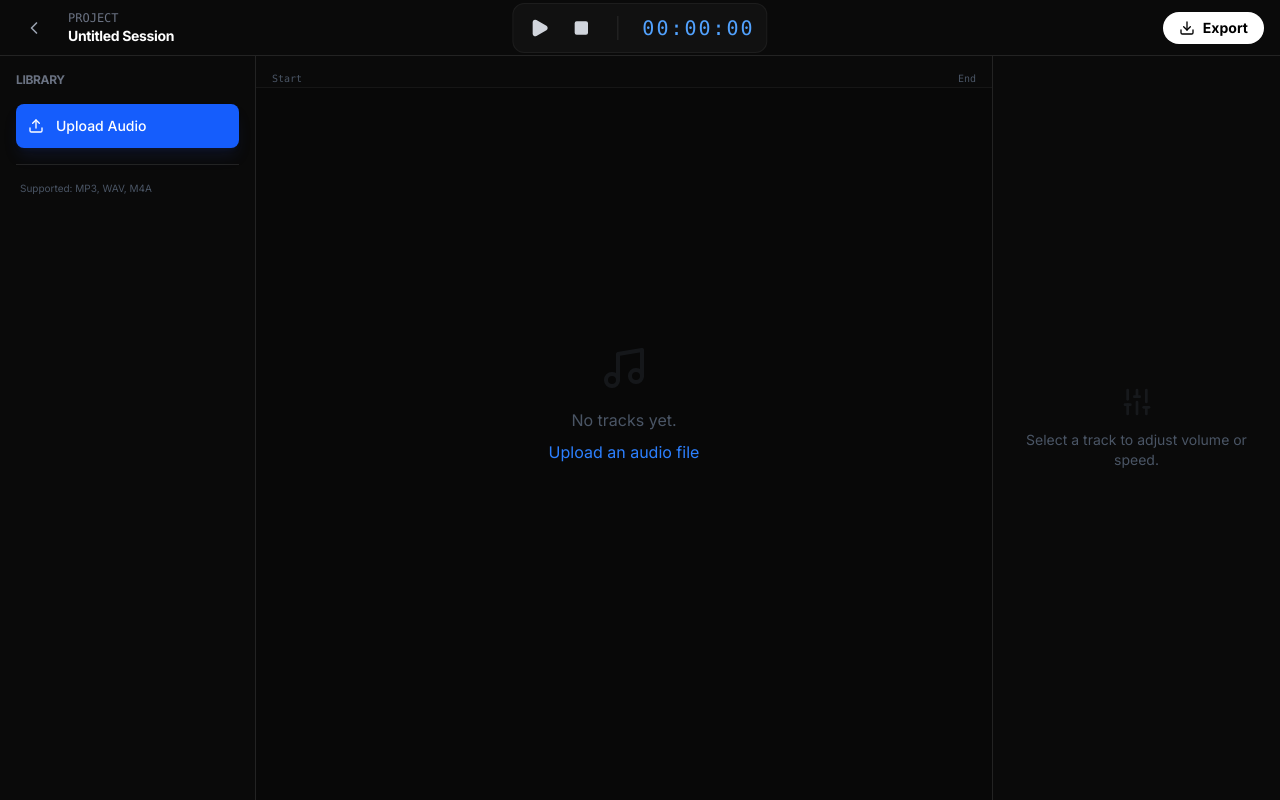
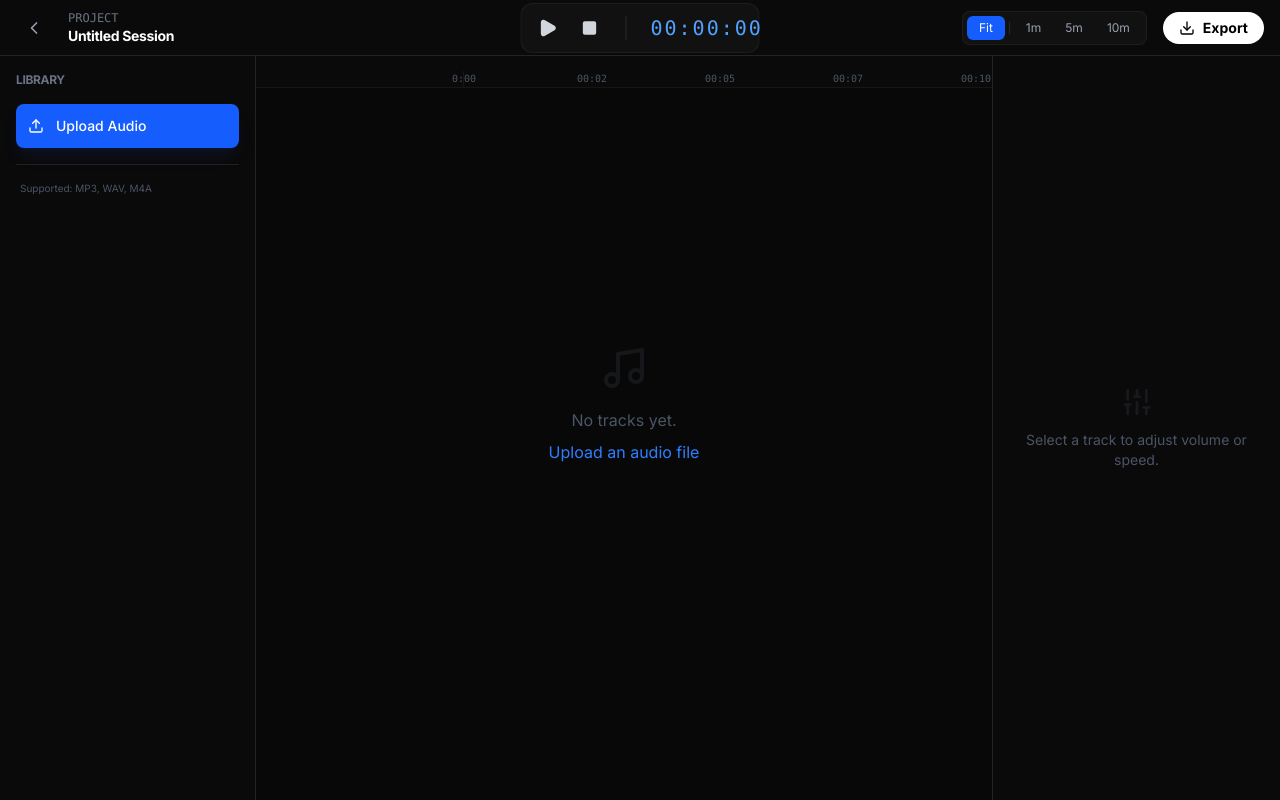
Before and after one commit to 48JustArch/Submaker, a Next.js app: page /studio in a window 1280 px wide. Built offline with nearby package versions, Linux system fonts and the light colour scheme.

Commit message:
Optimize audio loading speed and remove blue progress line

```diff
--- a/src/app/studio/page.tsx
+++ b/src/app/studio/page.tsx
@@ -1,10 +1,11 @@
 'use client';
 
-import { useState, useRef, ChangeEvent } from 'react';
+import { useState, useRef, ChangeEvent, useEffect } from 'react';
 import {
     Play, Pause, Square, Download, Plus,
     Volume2, Music, Settings,
-    ChevronLeft, Activity, Upload, Trash2, Sliders
+    ChevronLeft, Activity, Upload, Trash2, Sliders,
+    ZoomIn, ZoomOut, Clock
 } from 'lucide-react';
 import Link from 'next/link';
 import TrackPlayer from '@/components/studio/TrackPlayer';
@@ -14,24 +15,33 @@ interface Track {
     name: string;
     url: string;
     type: 'subliminal' | 'music' | 'atmosphere';
-    volume: number; // 0-1 (mapped from 0-100 UI)
+    volume: number; // 0-1
     speed: number;  // 0.5-2.0
     pan: number;    // -1 to 1
     muted: boolean;
     solo: boolean;
     color: string;
     icon: any;
+    duration: number; // in seconds
 }
+
+type ZoomLevel = 'fit' | 60 | 300 | 600 | 1800; // fit, 1m, 5m, 10m, 30m
 
 export default function StudioPage() {
     const [activeTrackId, setActiveTrackId] = useState<string | null>(null);
     const [isPlaying, setIsPlaying] = useState(false);
+    const [currentTime, setCurrentTime] = useState(0);
+    const [zoomLevel, setZoomLevel] = useState<ZoomLevel>('fit');
+    const [tracks, setTracks] = useState<Track[]>([]);
     const fileInputRef = useRef<HTMLInputElement>(null);
 
-    // Initial Empty State
-    const [tracks, setTracks] = useState<Track[]>([]);
+    const activeTrack = tracks.find(t => t.id === activeTrackId);
 
-    const activeTrack = tracks.find(t => t.id === activeTrackId);
+    // Calculate max track duration
+    const maxTrackDuration = tracks.length > 0 ? Math.max(...tracks.map(t => t.duration || 0), 1) : 0;
+
+    // Determine the visualization scale (total duration of the view)
+    const viewDuration = zoomLevel === 'fit' ? Math.max(maxTrackDuration, 10) : zoomLevel;
 
     const handleFileUpload = (e: ChangeEvent<HTMLInputElement>) => {
         const file = e.target.files?.[0];
@@ -40,16 +50,17 @@ export default function StudioPage() {
         const url = URL.createObjectURL(file);
         const newTrack: Track = {
             id: Date.now().toString(),
-            name: file.name.replace(/\.[^/.]+$/, ""), // remove extension
+            name: file.name.replace(/\.[^/.]+$/, ""),
             url: url,
-            type: 'music', // Default to music, user can change
+            type: 'music',
             volume: 0.8,
             speed: 1.0,
             pan: 0,
             muted: false,
             solo: false,
             color: 'bg-blue-500',
-            icon: Music
+            icon: Music,
+            duration: 0
         };
 
         setTracks(prev => [...prev, newTrack]);
@@ -67,6 +78,30 @@ export default function StudioPage() {
 
     const togglePlay = () => {
         setIsPlaying(!isPlaying);
+    };
+
+    const formatTime = (time: number) => {
+        const mins = Math.floor(time / 60);
+        const secs = Math.floor(time % 60);
+        // Remove ms for cleaner UI in labels, keep it if needed for high precision
+        return `${mins.toString().padStart(2, '0')}:${secs.toString().padStart(2, '0')}`;
+    };
+
+    const formatTimeHighRes = (time: number) => {
+        const mins = Math.floor(time / 60);
+        const secs = Math.floor(time % 60);
+        const ms = Math.floor((time % 1) * 100);
+        return `${mins.toString().padStart(2, '0')}:${secs.toString().padStart(2, '0')}:${ms.toString().padStart(2, '0')}`;
+    }
+
+    // Callback when a track reports its duration
+    const handleTrackReady = (id: string, duration: number) => {
+        updateTrack(id, { duration });
+    };
+
+    // Callback when a track reports progress (we just use the first playing track to drive the timer for now)
+    const handleTrackProgress = (time: number) => {
+        setCurrentTime(time);
     };
 
     return (
@@ -96,20 +131,51 @@ export default function StudioPage() {
                         <button onClick={togglePlay} className={`w-10 h-10 flex items-center justify-center rounded-lg ${isPlaying ? 'bg-blue-600 text-white' : 'hover:bg-white/10 text-gray-300'}`}>
                             {isPlaying ? <Pause className="w-5 h-5 fill-current" /> : <Play className="w-5 h-5 fill-current ml-1" />}
                         </button>
-                        <button onClick={() => setIsPlaying(false)} className="w-10 h-10 flex items-center justify-center rounded-lg hover:bg-white/10 text-gray-300">
+                        <button onClick={() => { setIsPlaying(false); setCurrentTime(0); }} className="w-10 h-10 flex items-center justify-center rounded-lg hover:bg-white/10 text-gray-300">
                             <Square className="w-4 h-4 fill-current" />
                         </button>
                     </div>
                     <div className="h-6 w-px bg-white/10" />
-                    <div className="font-mono text-xl text-blue-400 tracking-widest px-2">
-                        00:00:00
+                    <div className="font-mono text-xl text-blue-400 tracking-widest px-2 w-28 text-center">
+                        {formatTimeHighRes(currentTime)}
                     </div>
+                </div>
+
+                <div className="flex gap-4 items-center">
+                    {/* Zoom Controls */}
+                    <div className="hidden lg:flex items-center bg-[#111] rounded-lg p-1 border border-white/5">
+                        <button
+                            onClick={() => setZoomLevel('fit')}
+                            className={`px-3 py-1 text-xs rounded-md transition-colors ${zoomLevel === 'fit' ? 'bg-blue-600 text-white' : 'text-gray-400 hover:text-white'}`}
+                        >
+                            Fit
+                        </button>
+                        <div className="w-px h-3 bg-white/10 mx-1" />
+                        <button
+                            onClick={() => setZoomLevel(60)}
+                            className={`px-3 py-1 text-xs rounded-md transition-colors ${zoomLevel === 60 ? 'bg-blue-600 text-white' : 'text-gray-400 hover:text-white'}`}
+                        >
+                            1m
+                        </button>
+                        <button
+                            onClick={() => setZoomLevel(300)}
+                            className={`px-3 py-1 text-xs rounded-md transition-colors ${zoomLevel === 300 ? 'bg-blue-600 text-white' : 'text-gray-400 hover:text-white'}`}
+                        >
+                            5m
+                        </button>
+                        <button
+                            onClick={() => setZoomLevel(600)}
+                            className={`px-3 py-1 text-xs rounded-md transition-colors ${zoomLevel === 600 ? 'bg-blue-600 text-white' : 'text-gray-400 hover:text-white'}`}
+                        >
+                            10m
+                        </button>
                     </div>
 
                     <button className="flex items-center gap-2 px-4 py-1.5 bg-white text-black hover:bg-gray-200 rounded-full text-sm font-bold transition-colors">
                         <Download className="w-4 h-4" />
                         <span>Export</span>
                     </button>
+                </div>
             </header>
 
             <div className="flex flex-1 overflow-hidden">
@@ -141,21 +207,39 @@ export default function StudioPage() {
 
                     {/* Timeline Header/Ruler */}
                     <div className="h-8 border-b border-white/5 bg-[#0a0a0a] flex items-end px-4">
-                        <div className="w-full h-4 flex justify-between text-[10px] text-gray-600 font-mono">
-                            {/* Simplified ruler */}
-                            <span>Start</span><span>End</span>
+                        <div className="w-full h-4 flex text-[10px] text-gray-600 font-mono relative">
+                            {/* Spacer for Track Header (w-48 = 192px) */}
+                            <div className="w-48 shrink-0 border-r border-white/5 mr-0"></div>
+
+                            {/* Ruler Labels */}
+                            <div className="flex-1 relative">
+                                <span className="absolute left-0 -translate-x-1/2">0:00</span>
+                                <span className="absolute left-1/4 -translate-x-1/2">{formatTime(viewDuration * 0.25)}</span>
+                                <span className="absolute left-2/4 -translate-x-1/2">{formatTime(viewDuration * 0.50)}</span>
+                                <span className="absolute left-3/4 -translate-x-1/2">{formatTime(viewDuration * 0.75)}</span>
+                                <span className="absolute right-0 translate-x-1/2">{formatTime(viewDuration)}</span>
+                            </div>
                         </div>
                     </div>
 
                     {/* Tracks Area */}
-                    <div className="flex-1 overflow-y-auto p-4 space-y-2">
-                        {tracks.length === 0 && (
-                            <div className="h-full flex flex-col items-center justify-center text-gray-600 pb-20">
-                                <Music className="w-12 h-12 mb-4 opacity-20" />
-                                <p>No tracks yet.</p>
-                                <button onClick={() => fileInputRef.current?.click()} className="text-blue-500 hover:underline mt-2">
-                                    Upload an audio file
-                                </button>
+                    <div className="flex-1 overflow-y-auto p-4">
+                        <div className="relative space-y-2">
+                            {/* Global Playhead Line */}
+                            {tracks.length > 0 && (
+                                <div
+                                    className="absolute top-0 bottom-0 left-0 right-0 pointer-events-none z-30"
+                                >
+                                    <div className="absolute top-0 bottom-0 flex h-full w-full pl-48">
+                                        <div
+                                            className="h-full w-px bg-red-500 shadow-[0_0_8px_rgba(239,68,68,0.8)] transition-all duration-75 relative z-30"
+                                            style={{ left: `${(currentTime / viewDuration) * 100}%` }}
+                                        >
+                                            <div className="absolute -top-1 -translate-x-1/2 text-[9px] bg-red-500 text-white px-1 rounded-sm font-mono">
+                                                {formatTime(currentTime)}
+                                            </div>
+                                        </div>
+                                    </div>
                                 </div>
                             )}
 
@@ -164,25 +248,30 @@ export default function StudioPage() {
                                     key={track.id}
                                     onClick={() => setActiveTrackId(track.id)}
                                     className={`
-                       relative h-32 rounded-xl border transition-all duration-200 flex overflow-hidden group
+                       relative h-32 rounded-xl border transition-all duration-200 flex overflow-hidden group shrink-0
                        ${activeTrackId === track.id ? 'bg-[#111] border-blue-500/30 ring-1 ring-blue-500/20' : 'bg-[#0e0e0e] border-white/5 hover:border-white/10'}
                     `}
                                 >
                                     {/* Track Header (Left) */}
-                                <div className="w-48 bg-[#151515] border-r border-white/5 p-3 flex flex-col justify-between shrink-0">
+                                    <div className="w-48 bg-[#151515] border-r border-white/5 p-3 flex flex-col justify-between shrink-0 relative z-20">
                                         <div className="flex items-center gap-2">
                                             <div className={`w-2 h-8 rounded-full ${track.color}`} />
                                             <div className="truncate font-semibold text-sm text-gray-200" title={track.name}>{track.name}</div>
                                         </div>
 
-                                    <div className="space-y-2">
+                                        <div className="flex items-center gap-1 text-[10px] text-gray-500 mt-1">
+                                            <Clock className="w-3 h-3" />
+                                            {track.duration > 0 ? formatTime(track.duration) : '--:--'}
+                                        </div>
+
+                                        <div className="space-y-2 mt-auto">
                                             {/* Vol Indicator */}
-                                        <div className="flex items-center gap-2">
+                                            {/* <div className="flex items-center gap-2">
                                             <Volume2 className="w-3 h-3 text-gray-500" />
                                             <div className="h-1 flex-1 bg-gray-800 rounded-full overflow-hidden">
                                                 <div className="h-full bg-gray-400" style={{ width: `${track.volume * 100}%` }} />
                                             </div>
-                                        </div>
+                                        </div> */}
 
                                             {/* Mute / Solo Controls */}
                                             <div className="flex gap-1">
@@ -198,17 +287,37 @@ export default function StudioPage() {
                                     </div>
 
                                     {/* Track Waveform */}
-                                <div className="flex-1 relative bg-[#0a0a0a]">
+                                    <div className="flex-1 relative bg-[#0a0a0a] overflow-hidden">
+
+                                        {/* Wrapper for absolute positioning context */}
+                                        <div className="relative h-full w-full">
+                                            {/* The visual container width is proportional to duration vs viewDuration */}
                                             <TrackPlayer
                                                 id={track.id}
                                                 {...track}
                                                 isPlaying={isPlaying}
+                                                widthPercent={viewDuration > 0 ? (track.duration / viewDuration) * 100 : 100}
+                                                onReady={(dur) => handleTrackReady(track.id, dur)}
+                                                onProgress={handleTrackProgress}
                                             />
+
+                                            {/* End Time Label */}
+                                            {track.duration > 0 && (
+                                                <div
+                                                    className="absolute top-0 bottom-0 border-r border-blue-500/50 pointer-events-none flex items-end justify-end pb-1 pr-1 z-10"
+                                                    style={{ left: `${(track.duration / viewDuration) * 100}%` }}
+                                                >
+                                                    <span className="text-[9px] font-mono text-blue-400 bg-black/80 px-1 rounded transform translate-x-1/2 opacity-0 group-hover:opacity-100 transition-opacity">
+                                                        {formatTime(track.duration)}
+                                                    </span>
+                                                </div>
+                                            )}
+                                        </div>
 
                                         {/* Delete Button (Hover) */}
                                         <button
                                             onClick={(e) => { e.stopPropagation(); deleteTrack(track.id); }}
-                                        className="absolute top-2 right-2 p-1.5 rounded-lg bg-red-500/10 text-red-500 hover:bg-red-500 hover:text-white opacity-0 group-hover:opacity-100 transition-all"
+                                            className="absolute top-2 right-2 p-1.5 rounded-lg bg-red-500/10 text-red-500 hover:bg-red-500 hover:text-white opacity-0 group-hover:opacity-100 transition-all z-20"
                                             title="Delete Track"
                                         >
                                             <Trash2 className="w-3 h-3" />
@@ -216,6 +325,17 @@ export default function StudioPage() {
                                     </div>
                                 </div>
                             ))}
+                        </div>
+
+                        {tracks.length === 0 && (
+                            <div className="h-full flex flex-col items-center justify-center text-gray-600 pb-20">
+                                <Music className="w-12 h-12 mb-4 opacity-20" />
+                                <p>No tracks yet.</p>
+                                <button onClick={() => fileInputRef.current?.click()} className="text-blue-500 hover:underline mt-2">
+                                    Upload an audio file
+                                </button>
+                            </div>
+                        )}
 
                         {tracks.length > 0 && (
                             <button
@@ -226,6 +346,7 @@ export default function StudioPage() {
                                 <span>Add another track</span>
                             </button>
                         )}
+
                     </div>
                 </main>
 
```
Also changed, not shown: src/components/studio/TrackPlayer.tsx (+32 -16 lines). Lines whose indentation alone changed are shown as unchanged.
